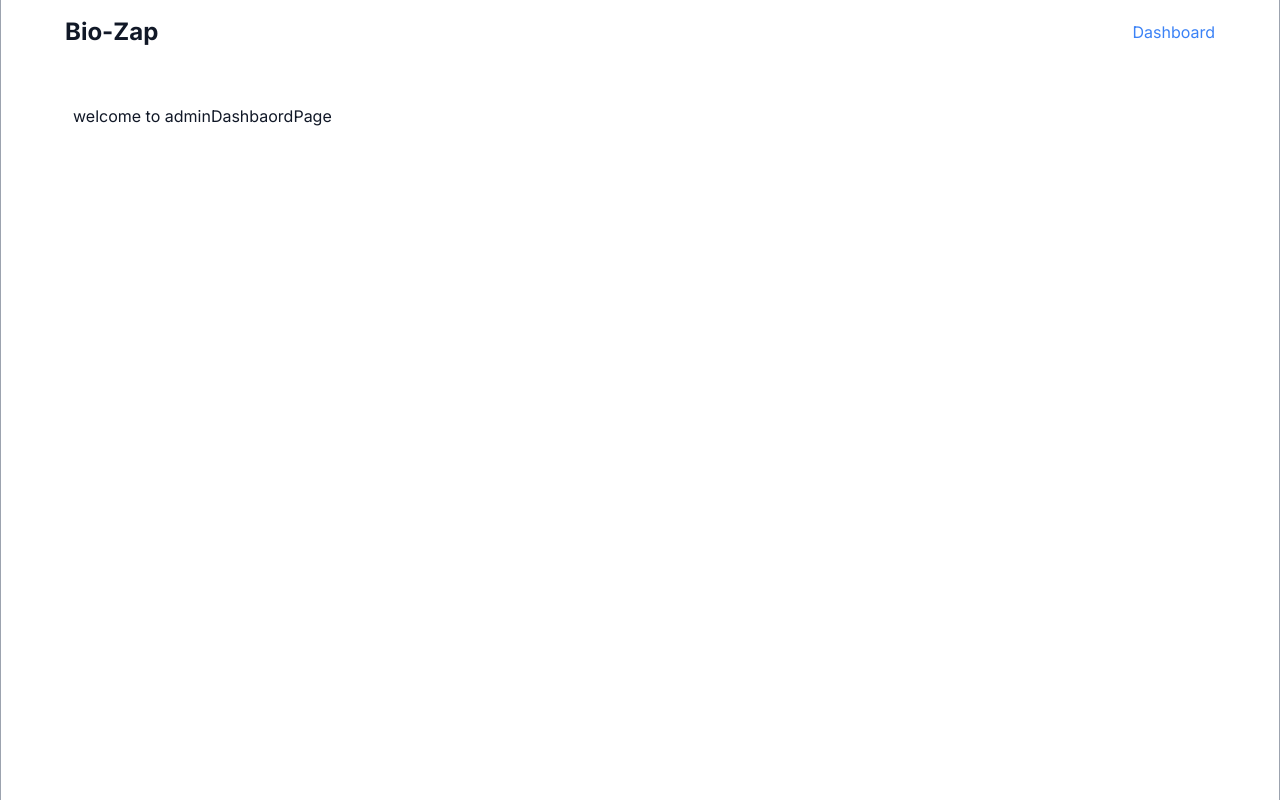
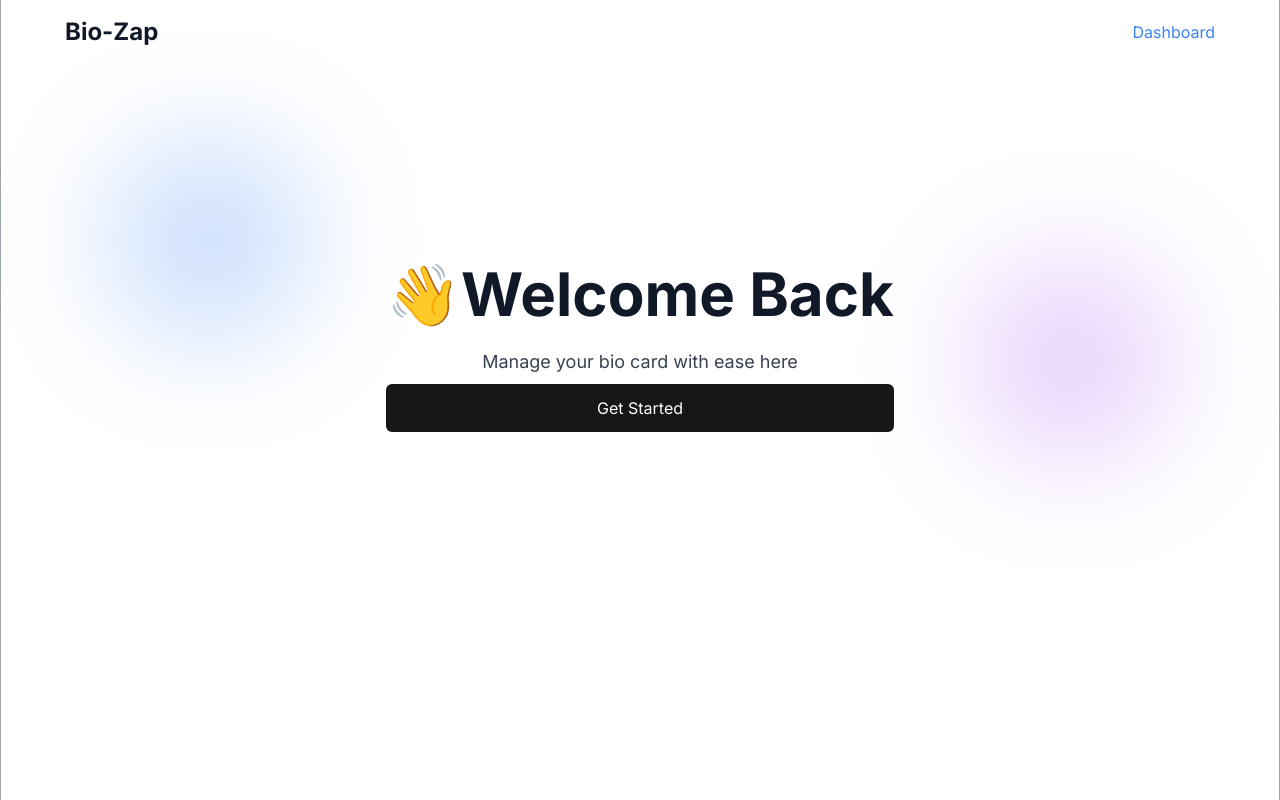
Before and after one commit to monupanwar1/bio-zap, a Next.js app: page /dashboard in a window 1280 px wide. Shown: the top 800 px of the page. Built offline with nearby package versions, Linux system fonts and the light colour scheme.

Commit message:
layout styling

```diff
--- a/app/dashboard/page.tsx
+++ b/app/dashboard/page.tsx
@@ -1,9 +1,25 @@
-export default function page() {
+import Link from 'next/link';
+
+export default function Dashboard() {
   return (
-    <main className="min-h-screen p-10">
-      <section>
-        <h1>welcome to adminDashbaordPage</h1>
+    <main>
+      <section className=" flex flex-col items-center text-center relative p-40 min-h-screen">
+        <div className=" absolute z-10 w-48 h-48 bg-blue-500 opacity-30 rounded-full top-10 left-10 blur-3xl"></div>
+        <div className=" absolute z-10 w-48 h-48 bg-purple-500 opacity-30 rounded-full bottom-50 right-10 blur-3xl"></div>
+
+        <div className="flex flex-col space-y-2">
+          <h1 className="font-bold text-6xl mb-4 z-10">👋Welcome Back</h1>
+          <p className=" text-lg z-10 text-gray-700 ">
+            Manage your bio card with ease here
+          </p>
+          <Link
+            className="bg-neutral-900 text-white px-6 py-3 rounded-md hover:bg-gray-800 transition"
+            href="#"
+          >
+            Get Started
+          </Link>
+        </div>
       </section>
     </main>
-  )
+  );
 }
--- a/app/layout.tsx
+++ b/app/layout.tsx
@@ -25,7 +25,10 @@ export default function RootLayout({
       >
         <Container>
           <Navbar />
+          <main className='min-h-screen p-10'>
+
           {children}
+          </main>
         <Footer />
         </Container>
       </body>
--- a/app/page.tsx
+++ b/app/page.tsx
@@ -2,7 +2,7 @@ import Features from "@/components/Features";
 import HeroSection from "@/components/HeroSection";
 
 export default function Landingpage() {
-  return <div id="Landingpage" className="min-h-screen p-10">
+  return <div>
     <HeroSection/>
     <Features/>
   </div>;
```
